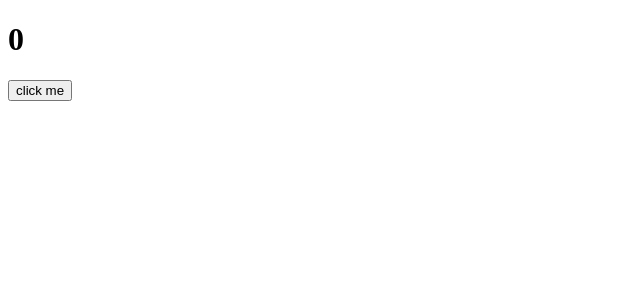
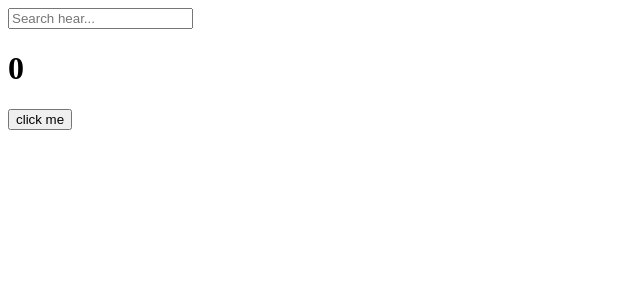
Before and after one commit to kahee/react-for-beginners, a React (Create React App) app: page / in a window 1280 px wide. Shown: the top 300 px of the page, without its empty margins (0-640 px from the left). Built offline with nearby package versions, Linux system fonts and the light colour scheme.

Commit message:
add: 6.2 useEffect 특정 변화에 대해서만 랜더링하고싶을때

```diff
--- a/src/App.js
+++ b/src/App.js
@@ -1,19 +1,40 @@
 import Button from './Button';
 import styles from './App.module.css';
 import { useState, useEffect } from 'react';
+import { keyboard } from '@testing-library/user-event/dist/keyboard';
 
 function App() {
   // state 가 변화할때마다 계속 리랜더링 되는데 이때마다 불필요하게 재호출됨
   const [counter, setValue] = useState(0);
+  const [kyeword, setKeyword] = useState('');
   const onClick = () => setValue((prev) => prev + 1);
+  const onChange = (event) => setKeyword(event.target.value);
   console.log('i run all, the time');
   const iRunOnlyOnce = () => {
     console.log('i run only once');
   };
   // 한번만 호출하고 다시 호출하지 않음 only once
   useEffect(iRunOnlyOnce, []);
+  // keyword 가 변할때만 리랜더링 하고 싶음 -> 특정부분만 변화할때, 원하는코드들 실행되도록
+  useEffect(() => {
+    if (kyeword !== '' && kyeword.length > 5) {
+      console.log({ kyeword });
+    }
+  }, [kyeword]);
+  useEffect(() => {
+    console.log("I run when 'counter' changes");
+  }, [counter]);
+  useEffect(() => {
+    console.log('I run when keyword & counter change');
+  }, [counter, kyeword]);
   return (
     <div>
+      <input
+        value={kyeword}
+        onChange={onChange}
+        type="text"
+        placeholder="Search hear..."
+      />
       <h1>{counter}</h1>
       <button onClick={onClick}> click me </button>
     </div>
```
